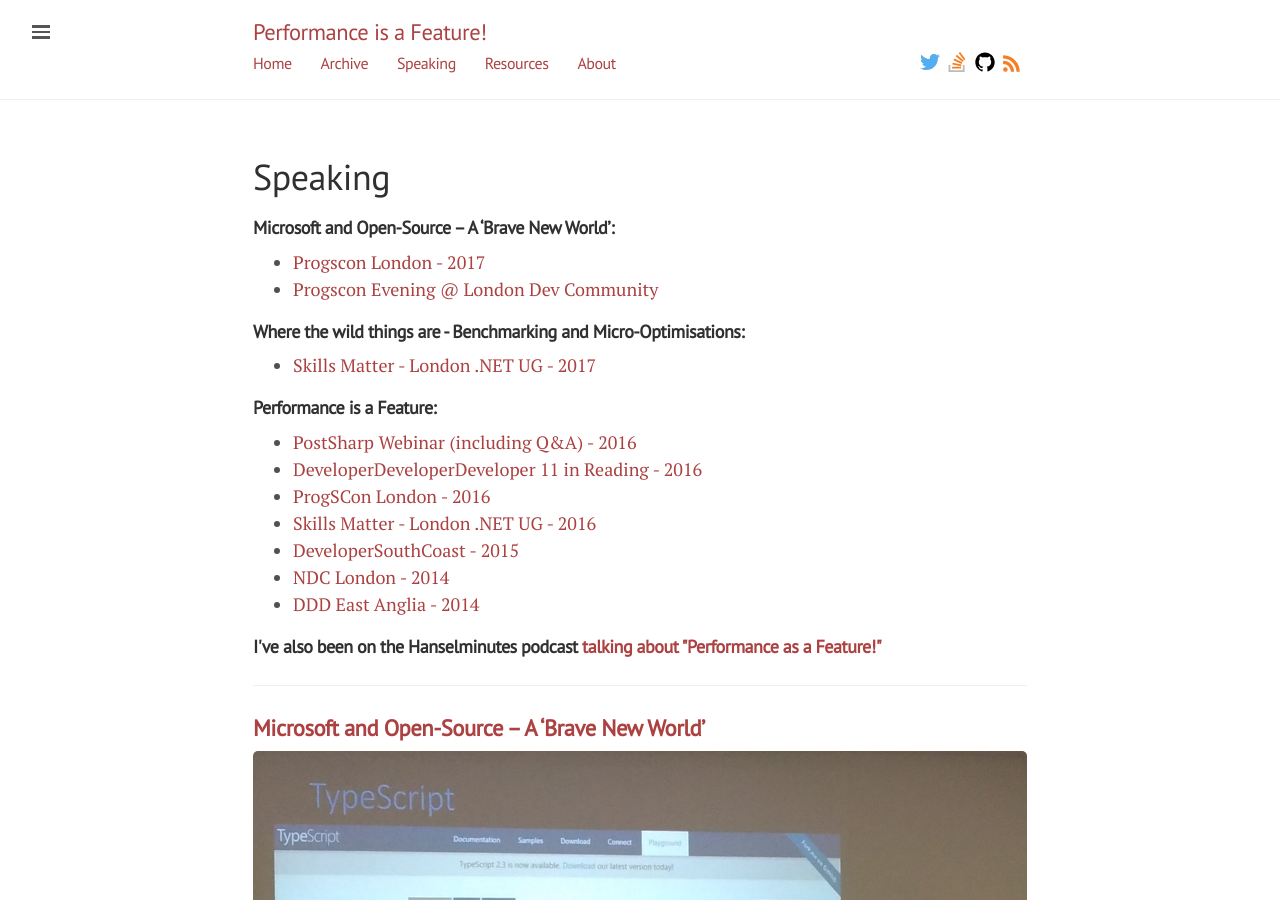
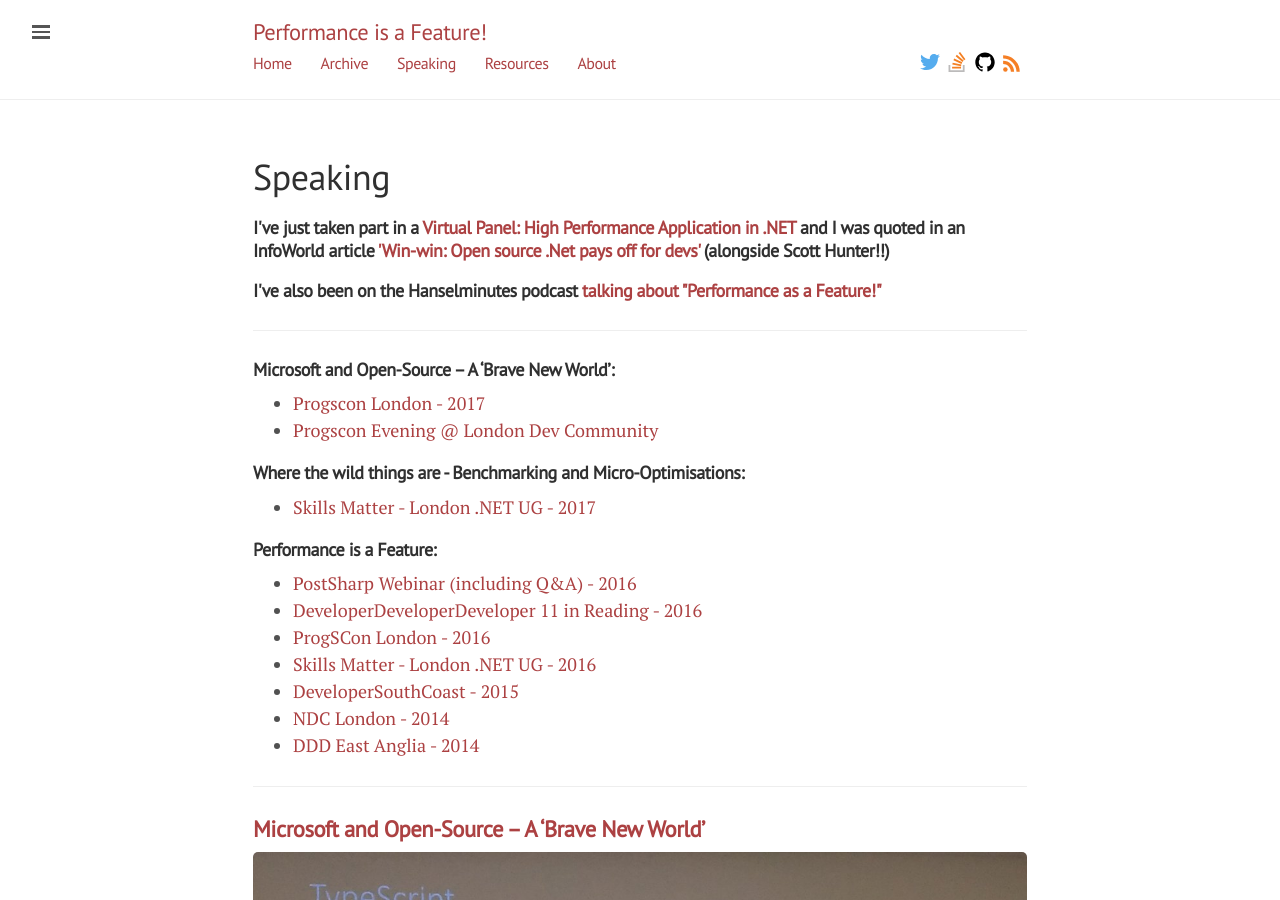
Before and after one commit to mattwarren/mattwarren.github.io, a Jekyll site: the page built from speaking.md, in a window 1280 px wide and 900 px high. Built offline with Jekyll 4.4.1, drawn with Linux system fonts in a browser that asks for light colours; nearby versions of some CDN libraries.

Commit message:
Added InfoQ panel and InfoWorld articles to Speaking page

```diff
--- a/speaking.md
+++ b/speaking.md
@@ -2,6 +2,12 @@
 layout: page
 title: Speaking
 ---
+
+<h4><strong>I've just taken part in a <a href="https://www.infoq.com/articles/high-performance-dotnet">Virtual Panel: High Performance Application in .NET</a> and I was quoted in an InfoWorld article <a href="http://www.infoworld.com/article/3149765/application-development/win-win-open-source-net-pays-off-for-devs.html">'Win-win: Open source .Net pays off for devs'</a> (alongside Scott Hunter!!) </strong></h4>
+
+<h4><strong>I've also been on the Hanselminutes podcast <a href="http://hanselminutes.com/458/performance-as-a-feature-with-matt-warren" target="_blank">talking about "Performance as a Feature!"</a></strong></h4>
+
+<hr />
 
 <h4><strong>Microsoft and Open-Source – A ‘Brave New World’:</strong></h4>
 - [Progscon London - 2017](#ProgSConLondon2017)
```
Also changed, not shown: other parts of speaking.md (+0 -2 lines).
